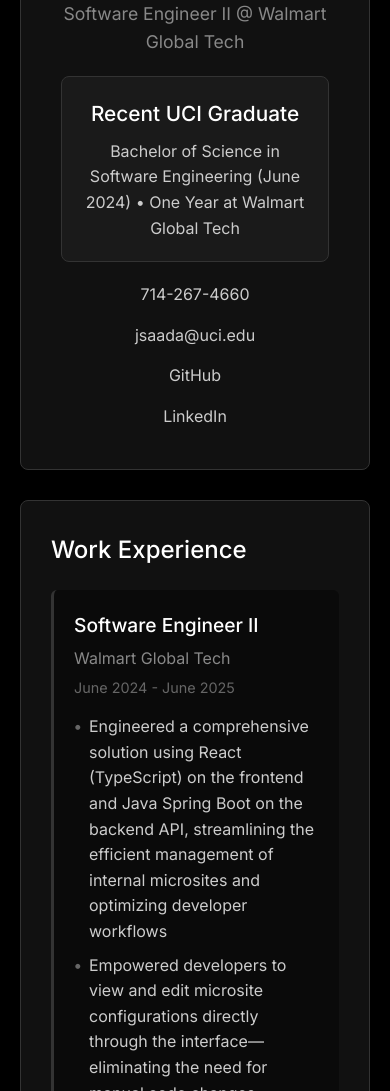
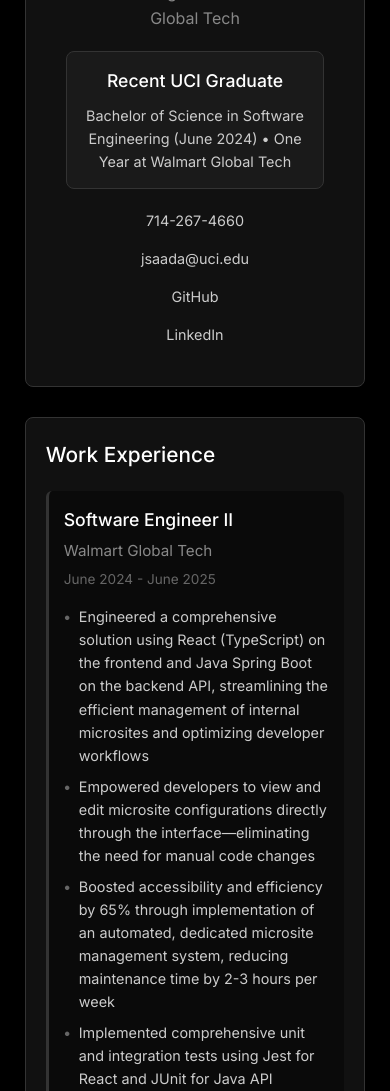
Before and after one commit to JosephSaada/resume, a plain HTML site: page index.html in a window 390 px wide. Shown: the part 142-1233 px from the top of the page. Drawn offline with Linux system fonts and the light colour scheme.

Commit message:
fix: use more of screen

```diff
--- a/index.html
+++ b/index.html
@@ -22,7 +22,8 @@
 		}
 
 		.container {
-			max-width: 900px;
+			max-width: 95%;
+			width: 100%;
 			margin: 0 auto;
 			padding: 40px 20px;
 		}
@@ -37,14 +38,14 @@
 		}
 
 		.header h1 {
-			font-size: 2.5rem;
+			font-size: clamp(2rem, 4vw, 3.5rem);
 			font-weight: 600;
 			margin-bottom: 10px;
 			color: #ffffff;
 		}
 
 		.header .title {
-			font-size: 1.2rem;
+			font-size: clamp(1rem, 2vw, 1.5rem);
 			color: #888888;
 			margin-bottom: 20px;
 			font-weight: 400;
@@ -53,7 +54,7 @@
 		.contact-info {
 			display: flex;
 			justify-content: center;
-			gap: 30px;
+			gap: clamp(20px, 4vw, 40px);
 			flex-wrap: wrap;
 			margin-top: 20px;
 		}
@@ -63,6 +64,7 @@
 			text-decoration: none;
 			font-weight: 400;
 			transition: color 0.3s ease;
+			font-size: clamp(0.9rem, 1.5vw, 1.1rem);
 		}
 
 		.contact-item:hover {
@@ -73,27 +75,27 @@
 			background: #1a1a1a;
 			border: 1px solid #333333;
 			color: #ffffff;
-			padding: 20px;
+			padding: clamp(15px, 3vw, 25px);
 			border-radius: 8px;
 			margin: 20px 0;
 			text-align: center;
 		}
 
 		.graduation-highlight h2 {
-			font-size: 1.3rem;
+			font-size: clamp(1.1rem, 2vw, 1.6rem);
 			margin-bottom: 8px;
 			font-weight: 500;
 		}
 
 		.graduation-highlight p {
-			font-size: 1rem;
+			font-size: clamp(0.9rem, 1.5vw, 1.2rem);
 			color: #cccccc;
 		}
 
 		.sections {
 			display: grid;
-			grid-template-columns: repeat(auto-fit, minmax(300px, 1fr));
-			gap: 30px;
+			grid-template-columns: repeat(auto-fit, minmax(320px, 1fr));
+			gap: clamp(20px, 3vw, 40px);
 			margin-top: 30px;
 		}
 
@@ -101,11 +103,11 @@
 			background: #111111;
 			border: 1px solid #333333;
 			border-radius: 8px;
-			padding: 30px;
+			padding: clamp(20px, 4vw, 40px);
 		}
 
 		.section h2 {
-			font-size: 1.5rem;
+			font-size: clamp(1.3rem, 2.5vw, 1.8rem);
 			margin-bottom: 20px;
 			color: #ffffff;
 			font-weight: 500;
@@ -117,28 +119,28 @@
 
 		.job {
 			margin-bottom: 30px;
-			padding: 20px;
+			padding: clamp(15px, 3vw, 25px);
 			background: #0a0a0a;
 			border-radius: 6px;
 			border-left: 3px solid #333333;
 		}
 
 		.job h3 {
-			font-size: 1.2rem;
+			font-size: clamp(1.1rem, 2vw, 1.4rem);
 			font-weight: 500;
 			color: #ffffff;
 			margin-bottom: 5px;
 		}
 
 		.job .company {
-			font-size: 1rem;
+			font-size: clamp(0.95rem, 1.5vw, 1.1rem);
 			color: #888888;
 			font-weight: 400;
 			margin-bottom: 5px;
 		}
 
 		.job .date {
-			font-size: 0.9rem;
+			font-size: clamp(0.85rem, 1.2vw, 1rem);
 			color: #666666;
 			margin-bottom: 15px;
 		}
@@ -153,6 +155,8 @@
 			padding-left: 15px;
 			position: relative;
 			color: #cccccc;
+			font-size: clamp(0.9rem, 1.3vw, 1rem);
+			line-height: 1.6;
 		}
 
 		.job li:before {
@@ -165,13 +169,13 @@
 
 		.skills-grid {
 			display: grid;
-			grid-template-columns: repeat(auto-fit, minmax(200px, 1fr));
-			gap: 15px;
+			grid-template-columns: repeat(auto-fit, minmax(250px, 1fr));
+			gap: clamp(15px, 2vw, 25px);
 		}
 
 		.skill-category {
 			background: #0a0a0a;
-			padding: 15px;
+			padding: clamp(12px, 2.5vw, 20px);
 			border-radius: 6px;
 			border-left: 2px solid #333333;
 		}
@@ -180,11 +184,13 @@
 			color: #ffffff;
 			margin-bottom: 10px;
 			font-weight: 500;
+			font-size: clamp(1rem, 1.5vw, 1.2rem);
 		}
 
 		.skill-category p {
 			color: #888888;
-			font-size: 0.9rem;
+			font-size: clamp(0.85rem, 1.2vw, 1rem);
+			line-height: 1.5;
 		}
 
 		.navigation {
@@ -197,11 +203,12 @@
 			border: 1px solid #333333;
 			color: #cccccc;
 			text-decoration: none;
-			padding: 12px 24px;
+			padding: clamp(10px, 2vw, 15px) clamp(20px, 3vw, 30px);
 			border-radius: 6px;
 			font-weight: 400;
 			transition: all 0.3s ease;
 			display: inline-block;
+			font-size: clamp(0.9rem, 1.5vw, 1.1rem);
 		}
 
 		.nav-link:hover {
@@ -210,13 +217,35 @@
 			border-color: #444444;
 		}
 
-		@media (max-width: 768px) {
-			.header h1 {
-				font-size: 2rem;
+		/* Large screens */
+		@media (min-width: 1400px) {
+			.container {
+				max-width: 85%;
 			}
 
-			.header .title {
-				font-size: 1.1rem;
+			.sections {
+				grid-template-columns: repeat(auto-fit, minmax(400px, 1fr));
+			}
+
+			.skills-grid {
+				grid-template-columns: repeat(auto-fit, minmax(300px, 1fr));
+			}
+		}
+
+		/* Extra large screens */
+		@media (min-width: 1800px) {
+			.container {
+				max-width: 80%;
+			}
+
+			.sections {
+				grid-template-columns: repeat(auto-fit, minmax(450px, 1fr));
+			}
+		}
+
+		@media (max-width: 768px) {
+			.container {
+				padding: 20px 15px;
 			}
 
 			.contact-info {
@@ -225,6 +254,11 @@
 			}
 
 			.sections {
+				grid-template-columns: 1fr;
+				gap: 20px;
+			}
+
+			.skills-grid {
 				grid-template-columns: 1fr;
 			}
 		}
```
